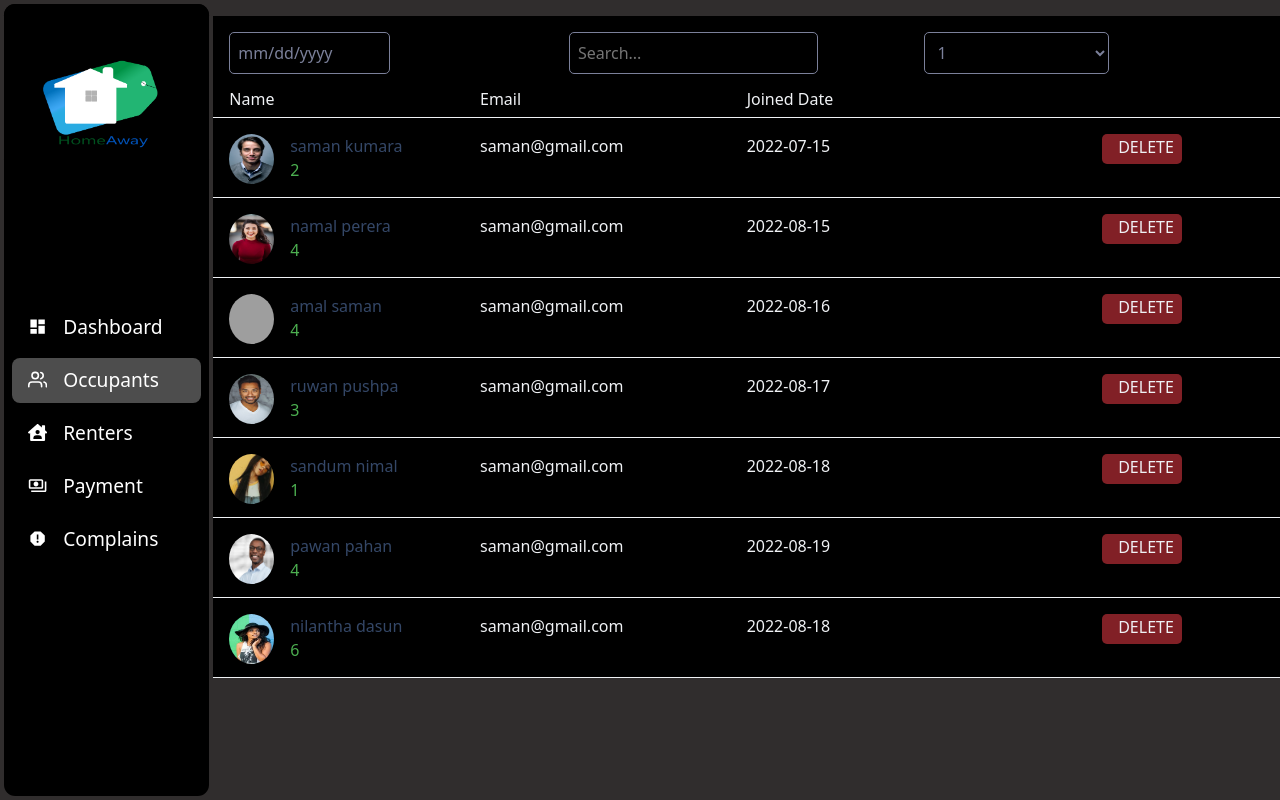
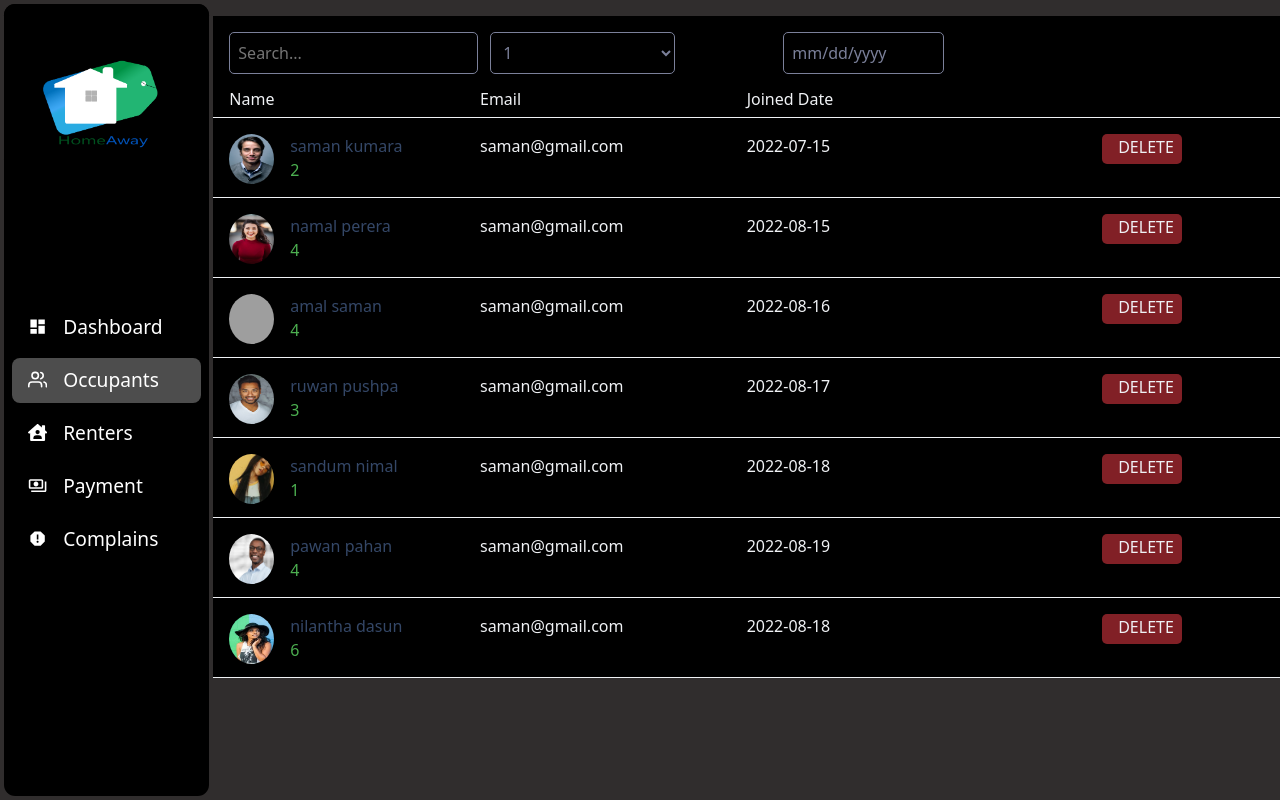
Before and after one commit to GP-43/homeaway-frontend, a React (Create React App) app: page /admin/occupants in a window 1280 px wide. Built offline with nearby package versions, Linux system fonts and the light colour scheme; grey boxes are pictures that could not be loaded.

Commit message:
css modified

```diff
--- a/src/components/admin/occupants/OccupantTable.jsx
+++ b/src/components/admin/occupants/OccupantTable.jsx
@@ -12,29 +12,37 @@ import p5 from "../../../assets/images/admin/occupant/p5.jpg";
 import p6 from "../../../assets/images/admin/occupant/p6.jpg";
 import p7 from "../../../assets/images/admin/occupant/p7.jpg";
 
-
 function OccupantTable() {
 
     const [searchTerm, setSearchTerm] = useState('')
 
-    const details_array = [{Src : p7, firstName : "saman", lastName : "kumara", email : "saman@gmail.com", joinedDate : '2022-07-15', rate : '2'},
-                                {Src : p1, firstName : "namal", lastName : "perera", email : "saman@gmail.com", joinedDate : '2022-08-15', rate : '4'},
-                                {Src : p2, firstName : "amal", lastName : "saman", email : "saman@gmail.com", joinedDate : '2022-08-16', rate : '4'},
-                                {Src : p3, firstName : "ruwan", lastName : "pushpa", email : "saman@gmail.com", joinedDate : '2022-08-17', rate : '3'},
-                                {Src : p4, firstName : "sandum", lastName : "nimal", email : "saman@gmail.com", joinedDate : '2022-08-18', rate : '1'},
-                                {Src : p5, firstName : "pawan", lastName : "pahan", email : "saman@gmail.com", joinedDate : '2022-08-19', rate : '4'},
-                                {Src : p6, firstName : "nilantha", lastName : "dasun", email : "saman@gmail.com", joinedDate : '2022-08-18', rate : '6'}]
+    const details_array = [
+        {Src : p7, firstName : "saman", lastName : "kumara", email : "saman@gmail.com", joinedDate : '2022-07-15',
+            rate : '2'},
+        {Src : p1, firstName : "namal", lastName : "perera", email : "saman@gmail.com", joinedDate : '2022-08-15',
+            rate : '4'},
+        {Src : p2, firstName : "amal", lastName : "saman", email : "saman@gmail.com", joinedDate : '2022-08-16',
+            rate : '4'},
+        {Src : p3, firstName : "ruwan", lastName : "pushpa", email : "saman@gmail.com", joinedDate : '2022-08-17',
+            rate : '3'},
+        {Src : p4, firstName : "sandum", lastName : "nimal", email : "saman@gmail.com", joinedDate : '2022-08-18',
+            rate : '1'},
+        {Src : p5, firstName : "pawan", lastName : "pahan", email : "saman@gmail.com", joinedDate : '2022-08-19',
+            rate : '4'},
+        {Src : p6, firstName : "nilantha", lastName : "dasun", email : "saman@gmail.com", joinedDate : '2022-08-18',
+            rate : '6'}
+    ]
 
     return (
         <Col className='top-selling-products'>
             <Row className='mx-0 search-part mt-3 pt-3 '>
                 <Col className='px-0 ps-3'>
-                    <input className='search-by-name p-2' type="date" onChange={event => {setSearchTerm(event.target.value)}}/>
+                    <input className='search-by-name p-2' type="text" placeholder='Search...'
+                           onChange={event => {setSearchTerm(event.target.value)}}
+                    />
                 </Col>
-                <Col className='px-0 text-right pe-3'>
-                    <input className='search-by-name p-2' type="text" placeholder='Search...' onChange={event => {setSearchTerm(event.target.value)}}/>
-                </Col>
-                <Col className='px-0 text-right pe-3'>
+
+                <Col className='text-right'>
                     <select className='search-by-name p-2'  onChange={event => {setSearchTerm(event.target.value)}}>
                         <option disabled hidden> Search by ratings ...</option>
                         <option>1</option>
@@ -44,8 +52,13 @@ function OccupantTable() {
                         <option>4+</option>
                     </select>
                 </Col>
-
-
+                <Col className='text-center ps-5 ms-5'>
+                    <input className='search-by-name p-2' type="date"
+                           onChange={event => {setSearchTerm(event.target.value)}}
+                    />
+                </Col>
+                <Col className='text-right'></Col>
+                <Col className='text-right'></Col>
             </Row>
 
             <Row className='mx-0 top-selling-products-titles mt-3'>
```
